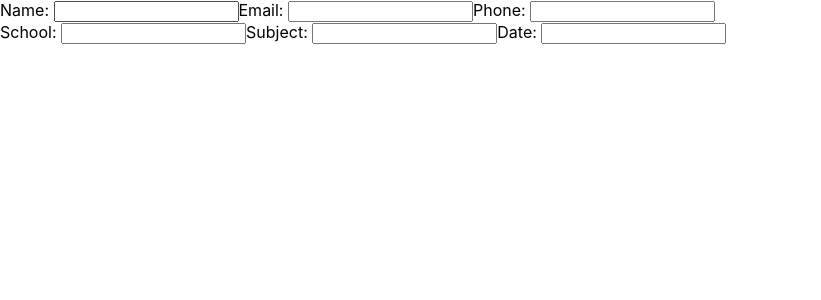
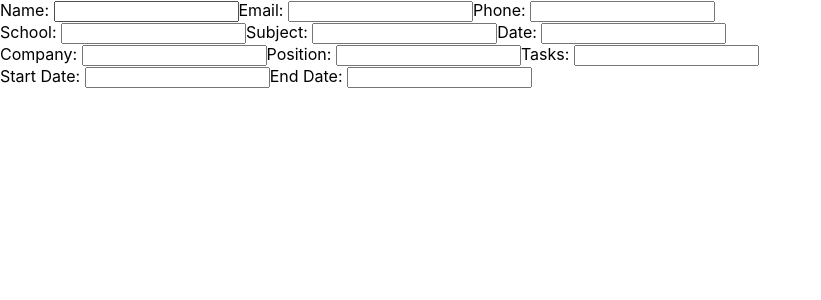
Before and after one commit to ZippyDaFish/cv-project, a React (Create React App) app: page / in a window 1280 px wide. Shown: the top 300 px of the page, without its empty margins (0-821 px from the left). Built offline with nearby package versions, Linux system fonts and the light colour scheme.

Commit message:
Add Experience component

```diff
--- a/src/App.js
+++ b/src/App.js
@@ -2,6 +2,7 @@ import './App.css';
 import React, { Component } from 'react';
 import General from "./components/General";
 import Education from './components/Education';
+import Experience from './components/Experience';
 
 class App extends Component {
   constructor(){
@@ -12,6 +13,7 @@ class App extends Component {
       <div>
         <General/>
         <Education/>
+        <Experience/>
       </div>
     );
   }
--- a/src/components/Experience.js
+++ b/src/components/Experience.js
@@ -0,0 +1,37 @@
+import React from "react";
+
+const Experience = () => {
+    return(
+        <div>
+            <label htmlFor="companyInput">Company: </label>
+            <input
+                type="text"
+                id="companyInput"
+            />
+            <label htmlFor="positionInput">Position: </label>
+            <input
+                type="text"
+                id="positionInput"
+            />
+            <label htmlFor="taskInput">Tasks: </label>
+            <input
+                type="text"
+                id="taskInput"
+            />
+            <div>
+                <label htmlFor="startDateInput">Start Date: </label>
+                <input
+                    type="text"
+                    id="startDateInput"
+                />
+                <label htmlFor="endDateInput">End Date: </label>
+                <input
+                    type="text"
+                    id="endDateInput"
+                />
+            </div>
+        </div>
+    );
+};
+
+export default Experience;
```
